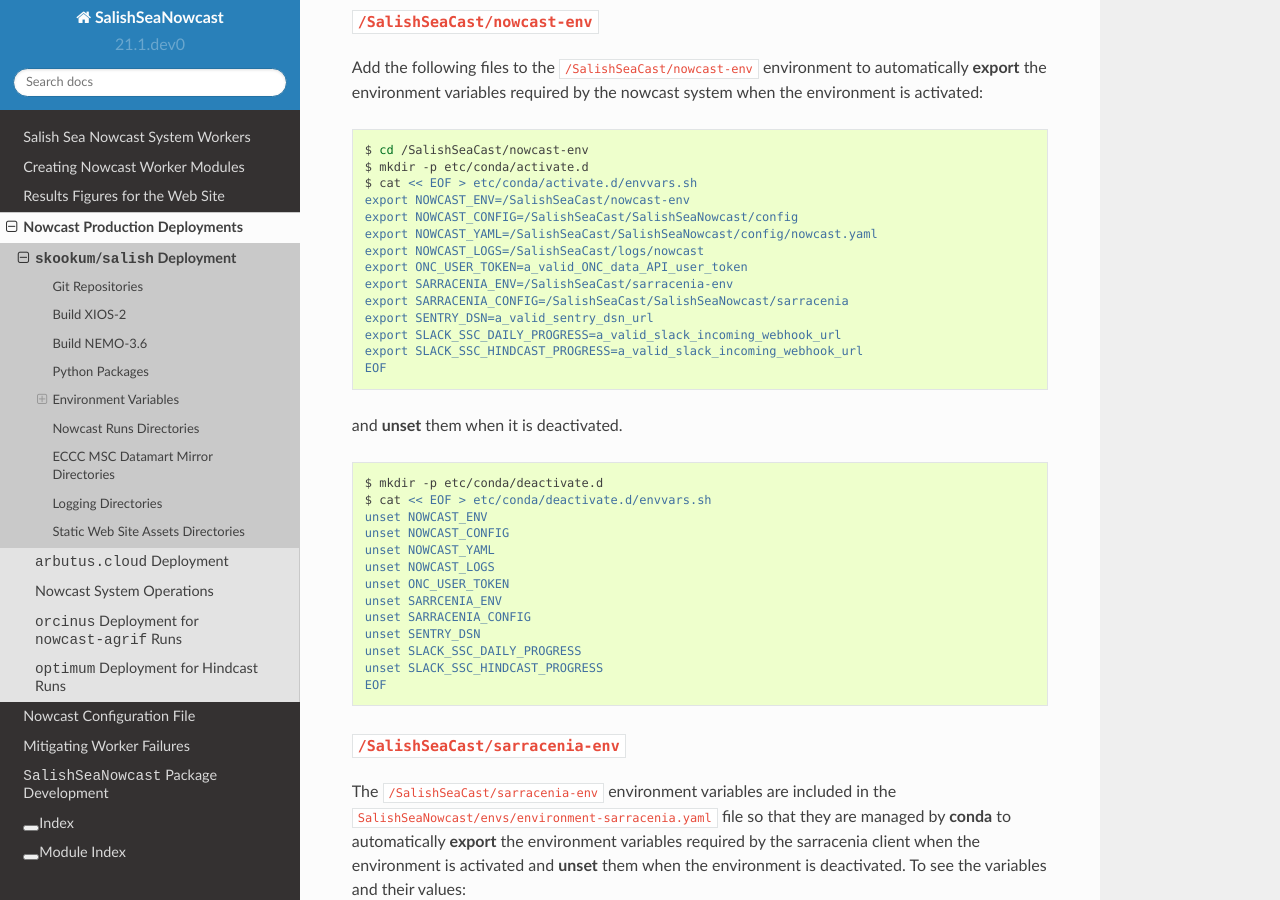
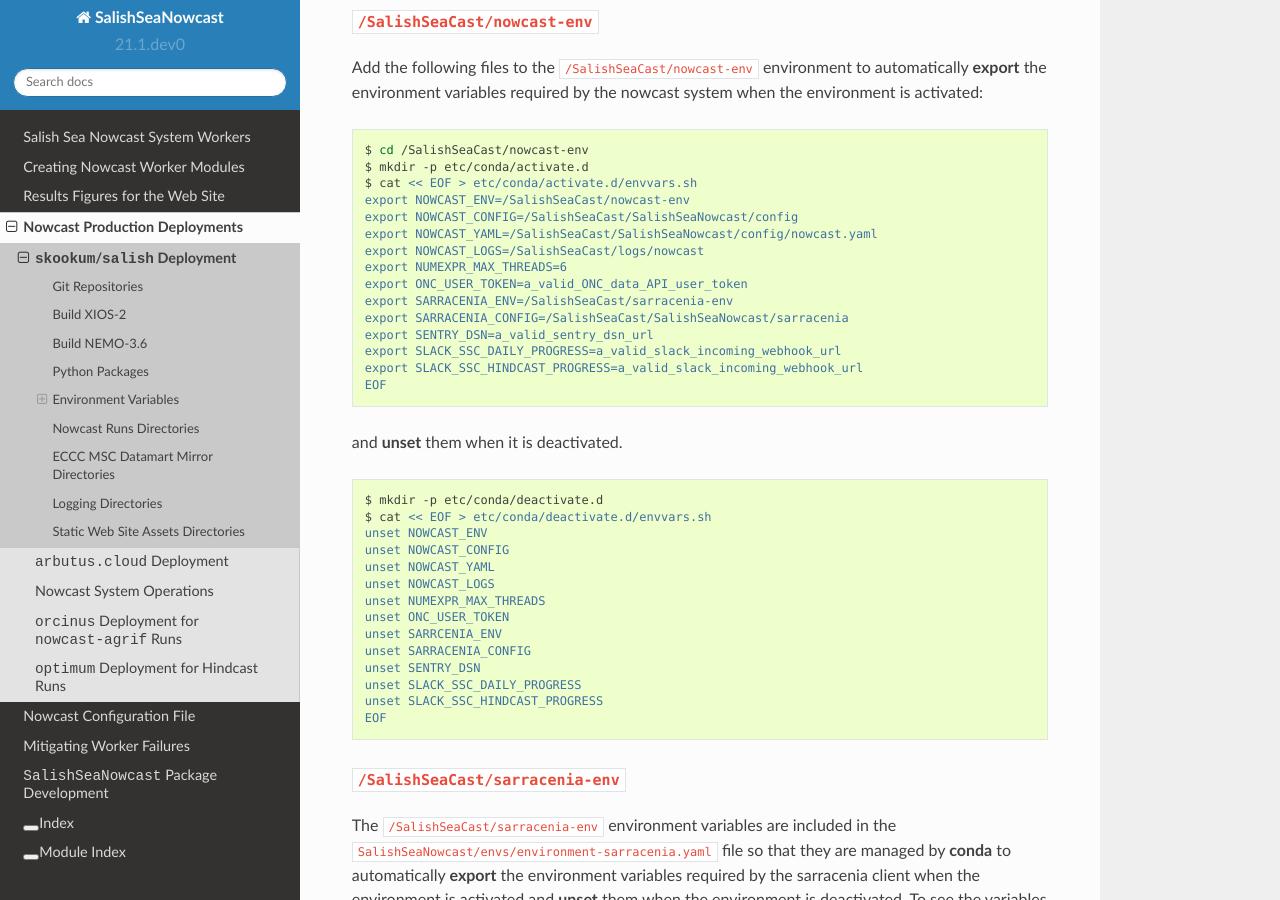
Before and after one commit to SalishSeaCast/SalishSeaNowcast, a Sphinx documentation site: the page built from docs/deployment/skookum_salish.rst, in a window 1280 px wide and 900 px high, scrolled down 2311 px. Built offline with Sphinx 7.4.7 and the Read the Docs theme 2.0.0, drawn with Linux system fonts in a browser that asks for light colours.

Commit message:
Add setting NUMEXPR_MAX_THREADS envvar to deploy docs
Silences warning in logs and takes control of how many threads numexpr pkg uses
instead of its default of min(8, number of logical cores).

```diff
--- a/docs/deployment/arbutus_cloud.rst
+++ b/docs/deployment/arbutus_cloud.rst
@@ -817,6 +817,7 @@ Add the following files to the :file:`/nemoShare/MEOPAR/nowcast-sys/nowcast-env`
     export NOWCAST_CONFIG=/nemoShare/MEOPAR/nowcast-sys/SalishSeaNowcast/config
     export NOWCAST_YAML=/nemoShare/MEOPAR/nowcast-sys/SalishSeaNowcast/config/nowcast.yaml
     export NOWCAST_LOGS=/nemoShare/MEOPAR/nowcast-sys/logs/nowcast
+    export NUMEXPR_MAX_THREADS=8
     export SENTRY_DSN=a_valid_sentry_dsn_url
     EOF
 
@@ -830,6 +831,7 @@ and :command:`unset` them when it is deactivated.
     unset NOWCAST_CONFIG
     unset NOWCAST_YAML
     unset NOWCAST_LOGS
+    unset NUMEXPR_MAX_THREADS
     unset SENTRY_DSN
     EOF
 
--- a/docs/deployment/skookum_salish.rst
+++ b/docs/deployment/skookum_salish.rst
@@ -158,6 +158,7 @@ Add the following files to the :file:`/SalishSeaCast/nowcast-env` environment to
     export NOWCAST_CONFIG=/SalishSeaCast/SalishSeaNowcast/config
     export NOWCAST_YAML=/SalishSeaCast/SalishSeaNowcast/config/nowcast.yaml
     export NOWCAST_LOGS=/SalishSeaCast/logs/nowcast
+    export NUMEXPR_MAX_THREADS=6
     export ONC_USER_TOKEN=a_valid_ONC_data_API_user_token
     export SARRACENIA_ENV=/SalishSeaCast/sarracenia-env
     export SARRACENIA_CONFIG=/SalishSeaCast/SalishSeaNowcast/sarracenia
@@ -176,6 +177,7 @@ and :command:`unset` them when it is deactivated.
     unset NOWCAST_CONFIG
     unset NOWCAST_YAML
     unset NOWCAST_LOGS
+    unset NUMEXPR_MAX_THREADS
     unset ONC_USER_TOKEN
     unset SARRCENIA_ENV
     unset SARRACENIA_CONFIG
```
